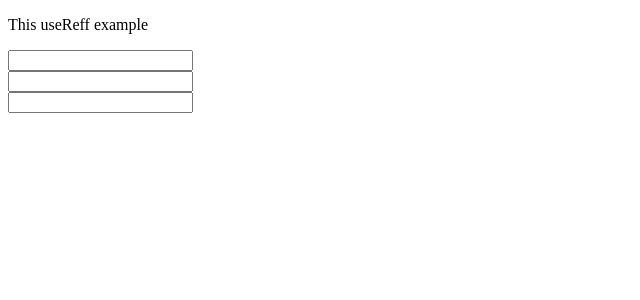
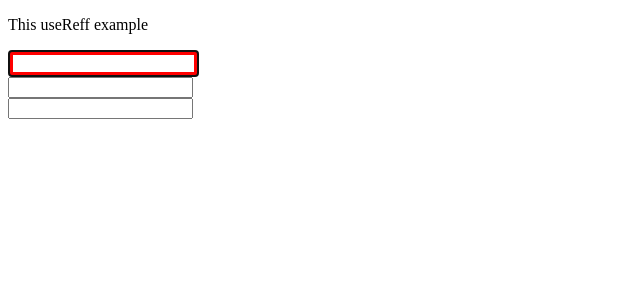
Before and after one commit to Ryuuutaaa/react-udemy, a React (Vite) app: page / in a window 1280 px wide. Shown: the top 300 px of the page, without its empty margins (0-640 px from the left). Built offline with nearby package versions, Linux system fonts and the light colour scheme.

Commit message:
feat : add useReff is done

```diff
--- a/src/components/UserReff.jsx
+++ b/src/components/UserReff.jsx
@@ -1,7 +1,14 @@
-import React, { useState } from "react";
+import { useState, useRef, useEffect } from "react";
 
 const UserReff = () => {
   const [input, setInput] = useState({ name: "", email: "", password: "" });
+  const inputRef = useRef(null);
+
+  useEffect(() => {
+    console.log(inputRef.current);
+    inputRef.current.focus();
+    inputRef.current.style.border = "5px solid red";
+  }, []);
 
   const handleChange = (e) => {
     setInput((prev) => ({ ...prev, [e.target.name]: e.target.value }));
@@ -10,6 +17,7 @@ const UserReff = () => {
     <div>
       <p>This useReff example</p>
       <input
+        ref={inputRef}
         type="text"
         name="nama"
         value={input.name}
```
